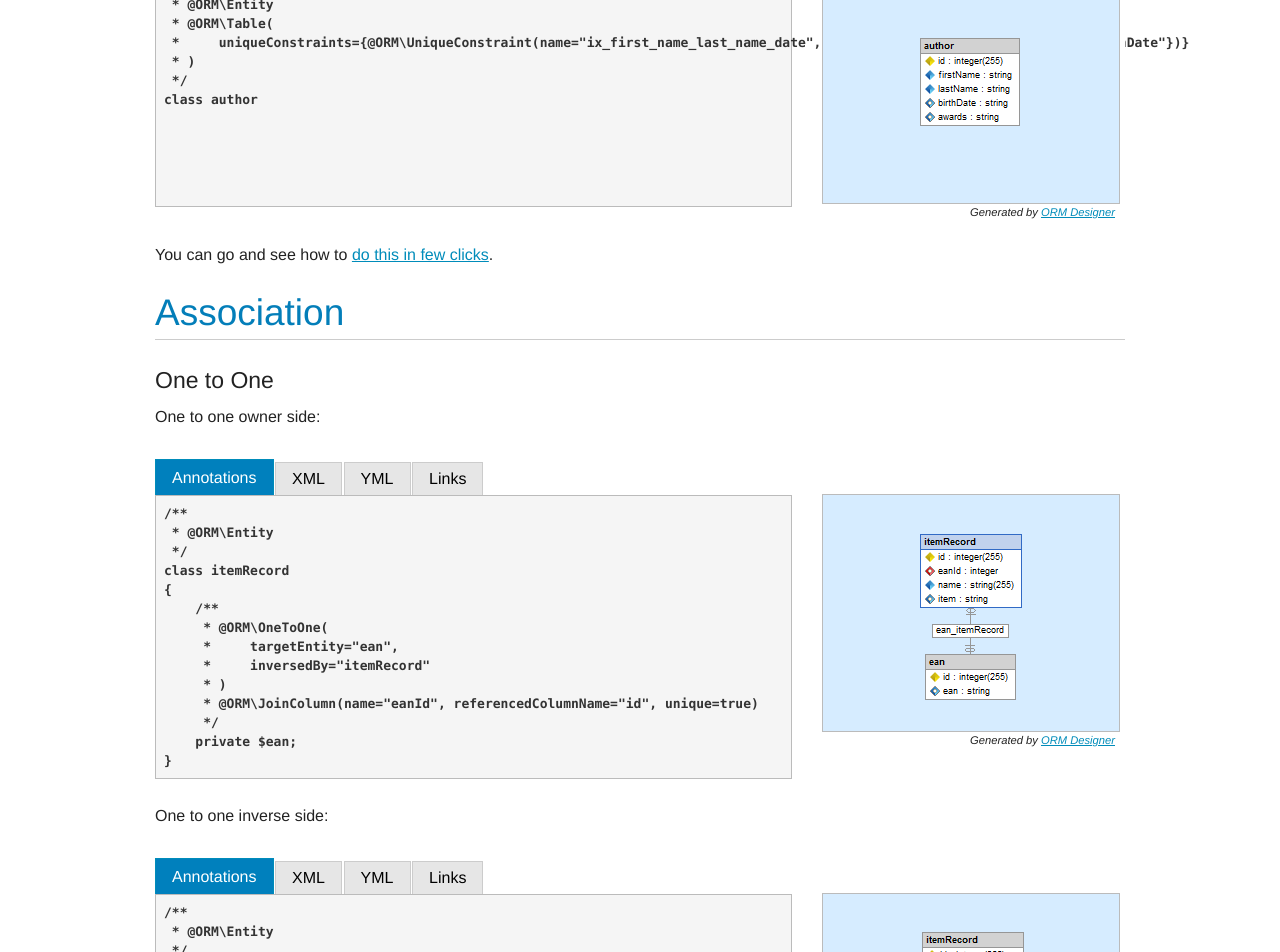
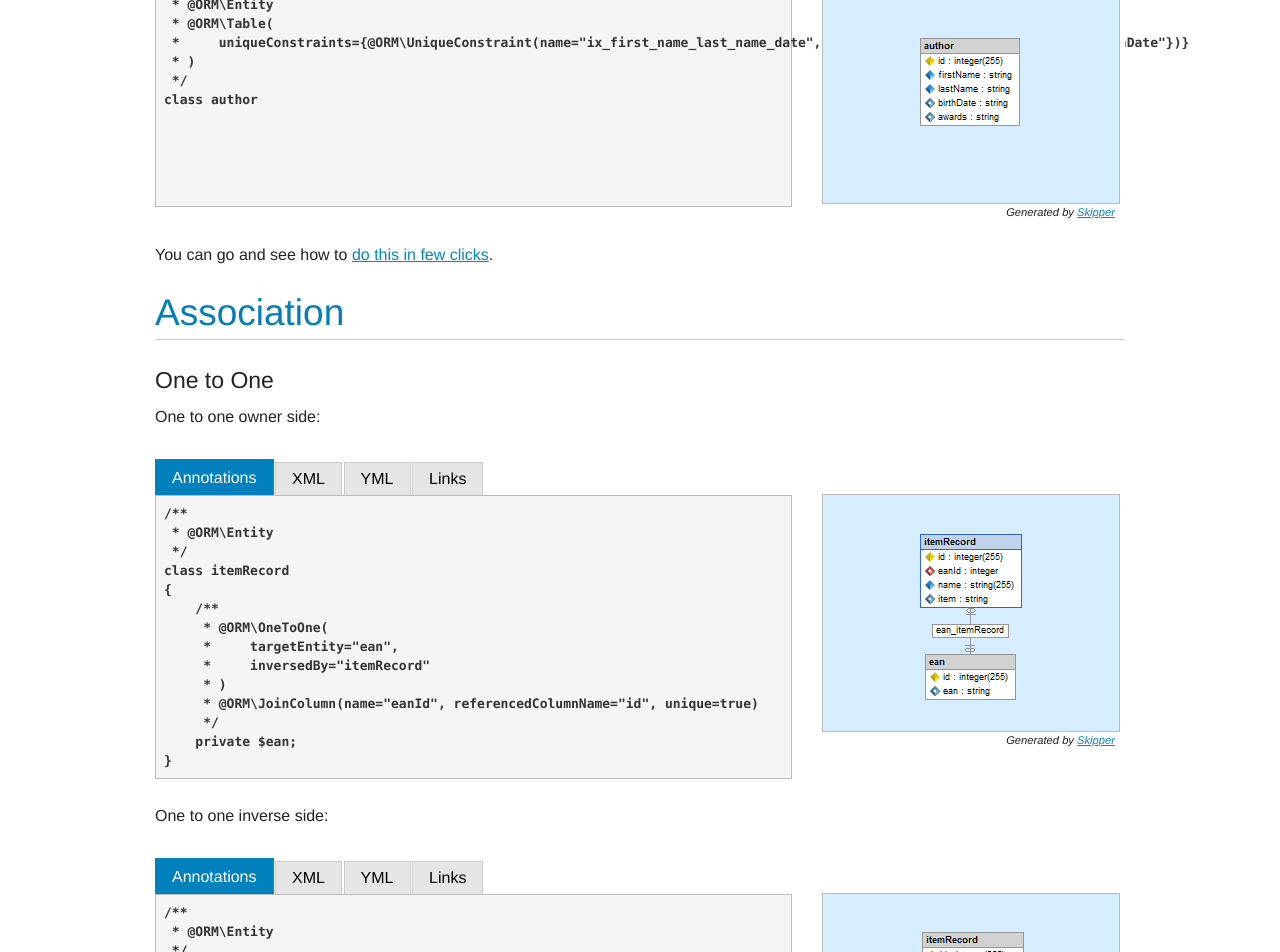
Before and after one commit to Atlantic18/ORMCheatSheet, a Jekyll site: the page built from index.html, in a window 1280 px wide and 1400 px high, scrolled down 12042 px. Shown: the part 376-1328 px from the top of the window. Built offline with Jekyll 4.4.1, drawn with Linux system fonts in a browser that asks for light colours; comment, search, counter and statistics services are not loaded; some of the changed text lies outside the part shown.

Commit message:
ORM Designer Changed to Skipper - patch
Design update

```diff
--- a/_includes/designer/designer.html
+++ b/_includes/designer/designer.html
@@ -122,6 +122,8 @@
   </div>
 
   <div class="large-4 large-centered columns">
+    <center>
     <a href="http://www.skipper18.com/download-skipper"><img src="/images/skipper/button.png" alt="Download Skipper"></a>
+    </center>
     </div>
 </div>
--- a/_includes/section.html
+++ b/_includes/section.html
@@ -114,8 +114,8 @@
       {% if imgfile != '' %}
          <div class="large-4 large-centered columns">
             <div class="image-tab">
-              <a href="#designer"><img class="image-element" alt="Model element" src="{{imgsource}}{{imgfile}}"/></a>
-              <p class="image-caption-model">Generated by <a href="#designer">ORM Designer </a></p>
+              <a href="#skipper"><img class="image-element" alt="Model element" src="{{imgsource}}{{imgfile}}"/></a>
+              <p class="image-caption-model">Generated by <a href="#skipper">Skipper</a></p>
             </div>
          </div>
       {% endif %}
```
Also changed, not shown: images/skipper/button.png, images/skipper/skipper.png.
